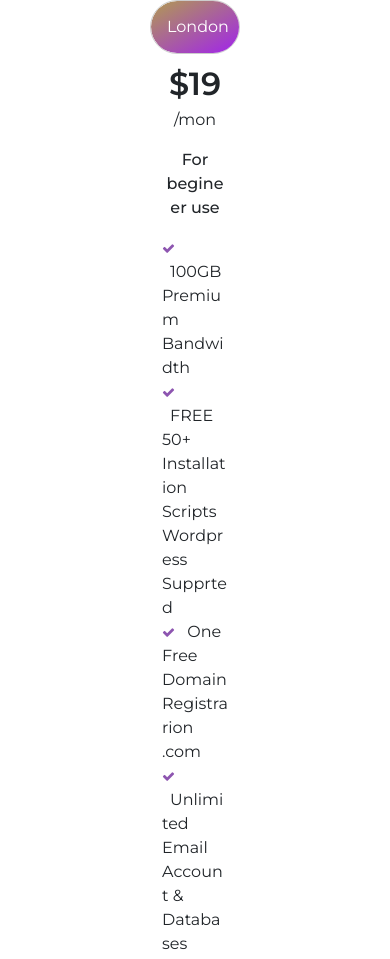
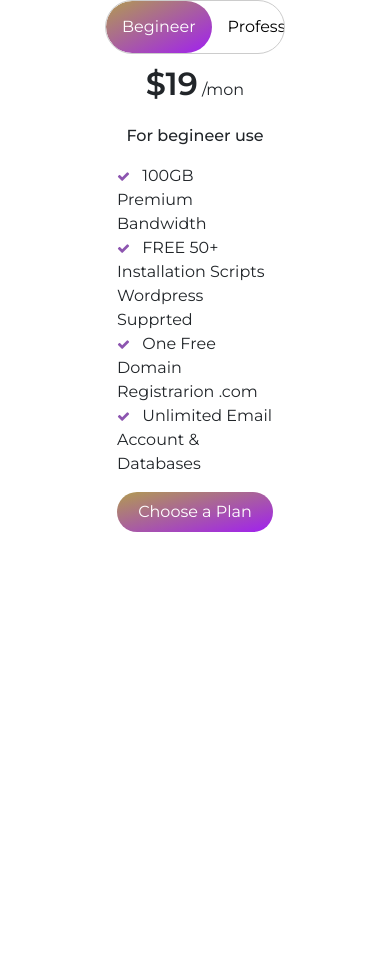
Before and after one commit to pamnanaimanish169/bootstrap-memory, a plain HTML site: page card-design/index.html in a window 390 px wide. Shown: the top 959 px of the page. After the commit the page ends 844 px from the top, so only its background shows below. Drawn offline with nearby package versions, Linux system fonts and the light colour scheme.

Commit message:
Minor Fixes

```diff
--- a/card-design/index.html
+++ b/card-design/index.html
@@ -26,10 +26,10 @@
         <div class="card custom-class">
             <div class="tab d-flex justify-content-between">
                 <button class="tablinks remove-focus active" onclick="openCity(event, 'London')">
-                    London
+                    Begineer
                 </button>
-                <button class="tablinks remove-focus" onclick="openCity(event, 'Paris')">Paris</button>
-                <button class="tablinks remove-focus" onclick="openCity(event, 'Tokyo')">Tokyo</button>
+                <button class="tablinks remove-focus" onclick="openCity(event, 'Paris')">Professional</button>
+                <button class="tablinks remove-focus" onclick="openCity(event, 'Tokyo')">Business</button>
             </div>
 
             <!-- Tab Contwnt START -->
--- a/card-design/style.css
+++ b/card-design/style.css
@@ -120,3 +120,10 @@ ul {
 .button-outisde {
     height: 40px !important;
 }
+
+
+@media screen and (max-width:768px) {
+    .custom-class   {
+        width: 50%;
+    }
+}
```
